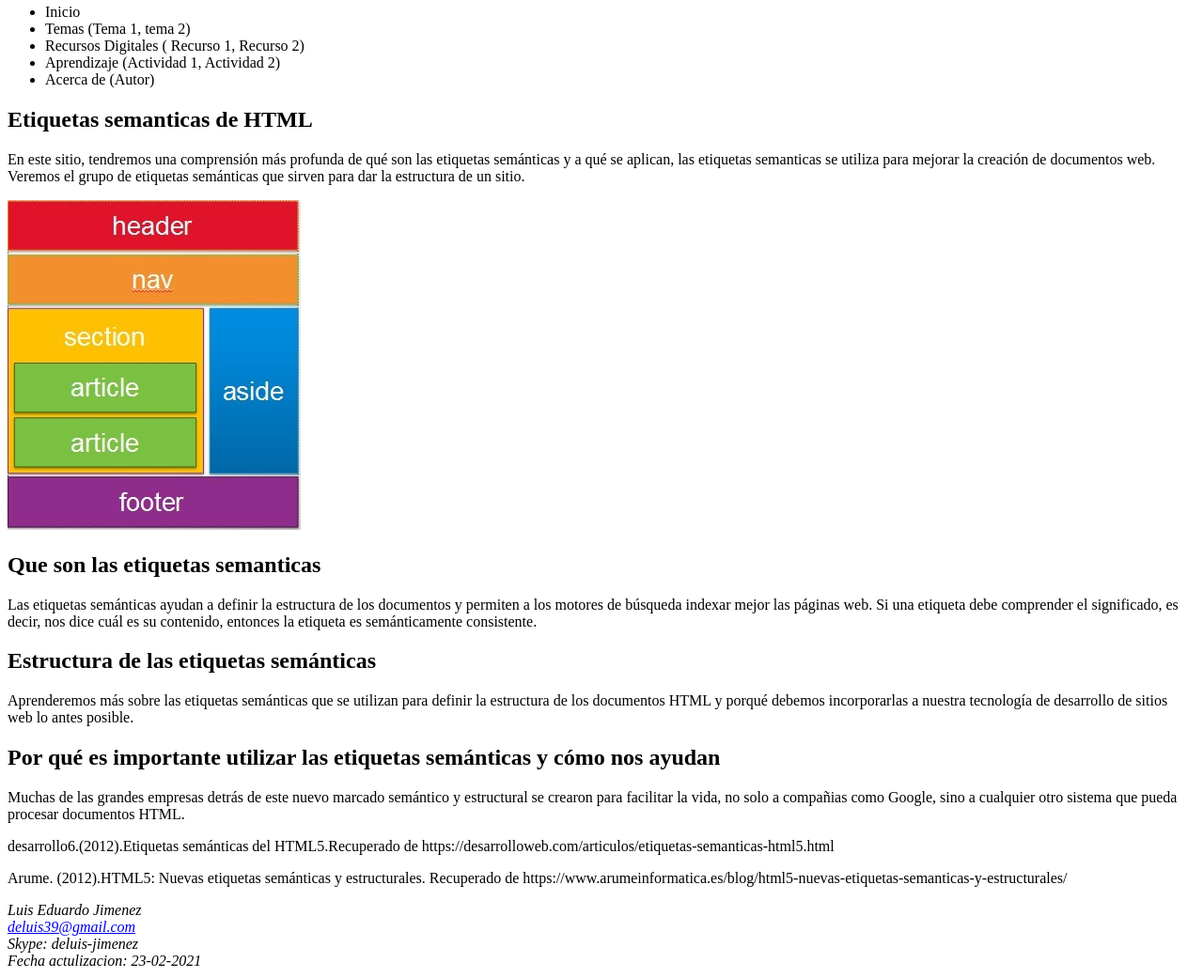
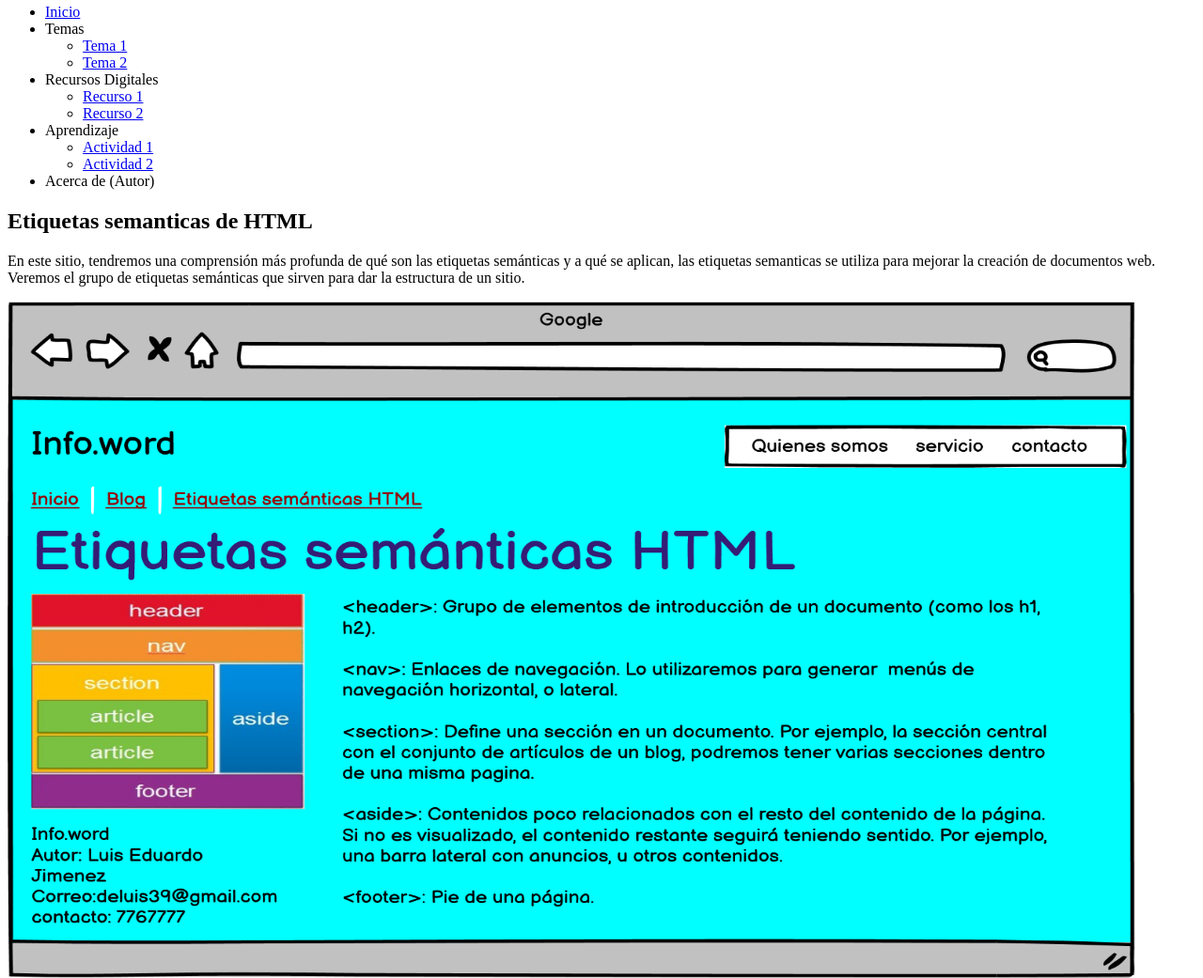
Before and after one commit to DSW-Luis-Jimenez/Luis-Eduardo-Jimenez, a plain HTML site: page Fase 2/design.html in a window 1280 px wide. Shown: the part 76-1117 px from the top of the page at 94% size. Drawn offline with Linux system fonts and the light colour scheme.

Commit message:
Actualizacion
Actividad fase 2

```diff
--- a/Fase 2/design.html
+++ b/Fase 2/design.html
@@ -5,7 +5,7 @@
     <meta charset="UTF-8">
     <meta http-equiv="X-UA-Compatible" content="IE=edge">
     <meta name="viewport" content="width=device-width, initial-scale=1.0">
-    <title>Fase 2
+    <title>Etiquetas semanticas
     </title>
 </head>
 
@@ -16,10 +16,28 @@
     </header>
     <nav>
         <ul>
-            <li>Inicio</li>
-            <li>Temas (Tema 1, tema 2)</li>
-            <li>Recursos Digitales ( Recurso 1, Recurso 2)</li>
-            <li>Aprendizaje (Actividad 1, Actividad 2)</li>
+            <li>
+                <a href="#">Inicio</a>
+            </li>
+            <li>Temas
+            </li>
+            <ul>
+                <li><a href="#">Tema 1</a></li>
+                <li><a href="#">Tema 2
+                    </a></li>
+            </ul>
+
+            <li>Recursos Digitales </li>
+            <ul>
+                <li> <a href="#">Recurso 1</a></li>
+                <li><a href="#">Recurso 2</a></li>
+            </ul>
+
+            <li>Aprendizaje </li>
+            <ul>
+                <li><a href="#">Actividad 1</a></li>
+                <li><a href="#">Actividad 2</a></li>
+            </ul>
             <li>Acerca de (Autor)</li>
         </ul>
     </nav>
@@ -31,9 +49,10 @@
             para mejorar la creación de documentos web. Veremos el grupo de etiquetas semánticas que sirven para
             dar la estructura de un sitio.</p>
 
+    </section>
     <article>
 
-            <img src="imagen.jpg">
+        <img src="mockaq.png" height="720" width="1200">
         <h2>Que son las etiquetas semanticas</h2>
         <p>Las etiquetas semánticas ayudan a definir la estructura de los documentos y permiten a los motores de
             búsqueda indexar
@@ -54,22 +73,24 @@
             facilitar la vida,
             no solo a compañias como Google, sino a cualquier otro sistema que pueda procesar documentos HTML.
         </p>
-            <p>desarrollo6.(2012).Etiquetas semánticas del HTML5.Recuperado de
-                https://desarrolloweb.com/articulos/etiquetas-semanticas-html5.html</p>
-            <p>Arume. (2012).HTML5: Nuevas etiquetas semánticas y estructurales. Recuperado de
-                https://www.arumeinformatica.es/blog/html5-nuevas-etiquetas-semanticas-y-estructurales/</p>
+        <h6>desarrollo6.(2012).Etiquetas semánticas del HTML5.Recuperado de
+            https://desarrolloweb.com/articulos/etiquetas-semanticas-html5.html <br>
+            Arume. (2012).HTML5: Nuevas etiquetas semánticas y estructurales. Recuperado de
+            https://www.arumeinformatica.es/blog/html5-nuevas-etiquetas-semanticas-y-estructurales/ <br>
+            Escoda, X. B. (2010). Etiquetas semánticas de hecho como género próximo en la definición lexicográfica.
+            Quaderns de
+            Filologia-Estudis Lingüístics, 15, 159-178. <br>
+        </h6>
+    </article>
     <footer>
         <address>
             Luis Eduardo Jimenez <br />
             <a href="deluis39@gmail.com">deluis39@gmail.com</a> <br />
             Skype: deluis-jimenez <br />
             Fecha actulizacion: 23-02-2021 <br />
+
         </address>
     </footer>
-
-
-        </article>
-    </section>
 </body>
 
 </html>
```
Also changed, not shown: index.html (renamed from Fase 1/index.html, +3 -1 lines), Fase 2/mockaq.png (added). Lines whose indentation alone changed are shown as unchanged.
